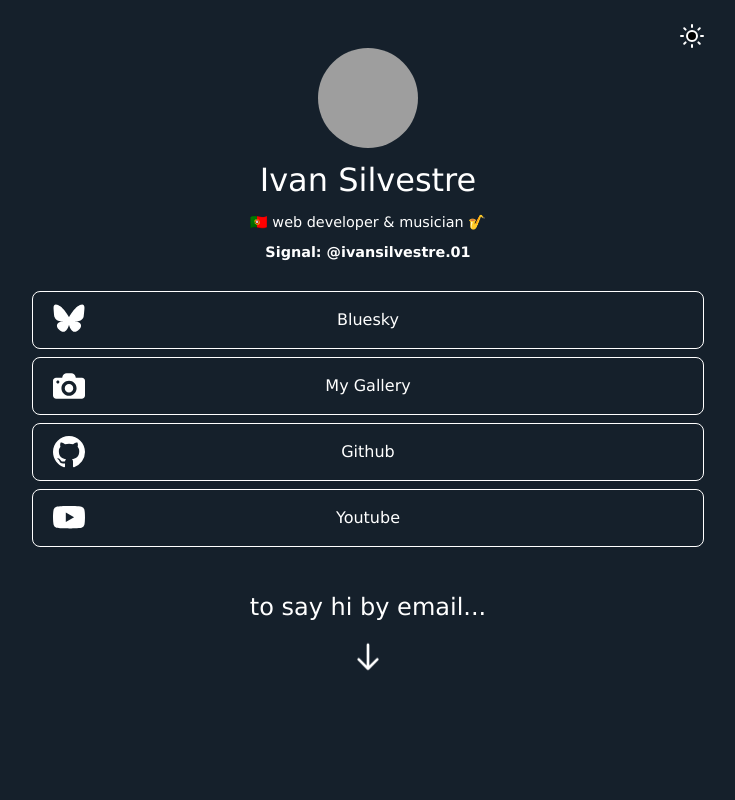
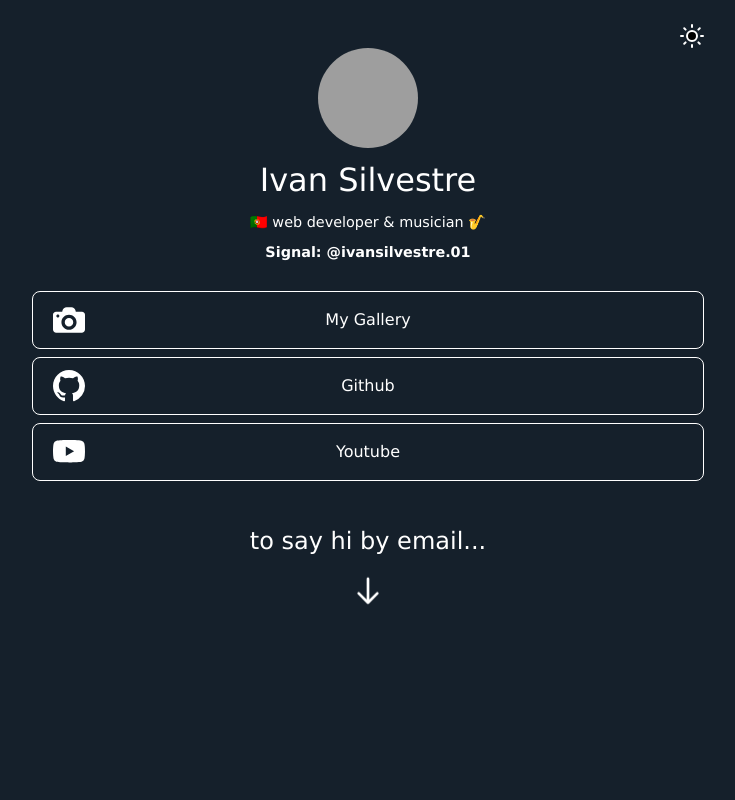
Before and after one commit to ivansilvestre/ivansilvestre.github.io, a React (Vite) app: page / in a window 1280 px wide. Shown: the top 800 px of the page, without its empty margins (272-1007 px from the left). Built offline with nearby package versions, Linux system fonts and the light colour scheme; grey boxes are pictures that could not be loaded.

Commit message:
remove bluesky

```diff
--- a/src/assets/icons.jsx
+++ b/src/assets/icons.jsx
@@ -29,12 +29,6 @@ export const MoonIcon = () => (
     strokeLinejoin="round"
   >
     <path d="M21 12.79A9 9 0 1 1 11.21 3 7 7 0 0 0 21 12.79z" />
-  </svg>
-);
-
-export const BlueskyIcon = (
-  <svg viewBox="0 0 600 600">
-    <path d="m135.72 44.03c66.496 49.921 138.02 151.14 164.28 205.46 26.262-54.316 97.782-155.54 164.28-205.46 47.98-36.021 125.72-63.892 125.72 24.795 0 17.712-10.155 148.79-16.111 170.07-20.703 73.984-96.144 92.854-163.25 81.433 117.3 19.964 147.14 86.092 82.697 152.22-122.39 125.59-175.91-31.511-189.63-71.766-2.514-7.3797-3.6904-10.832-3.7077-7.8964-0.0174-2.9357-1.1937 0.51669-3.7077 7.8964-13.714 40.255-67.233 197.36-189.63 71.766-64.444-66.128-34.605-132.26 82.697-152.22-67.108 11.421-142.55-7.4491-163.25-81.433-5.9562-21.282-16.111-152.36-16.111-170.07 0-88.687 77.742-60.816 125.72-24.795z" />
   </svg>
 );
 
--- a/src/assets/socialLinks.jsx
+++ b/src/assets/socialLinks.jsx
@@ -1,11 +1,6 @@
-import { BlueskyIcon, GalleryIcon, GithubIcon, YoutubeIcon } from "./icons";
+import { GalleryIcon, GithubIcon, YoutubeIcon } from "./icons";
 
 export const socialLinks = [
-  {
-    label: "Bluesky",
-    href: "https://bsky.app/profile/ivansilvestre.bsky.social",
-    icon: BlueskyIcon,
-  },
   {
     label: "My Gallery",
     href: "",
```
